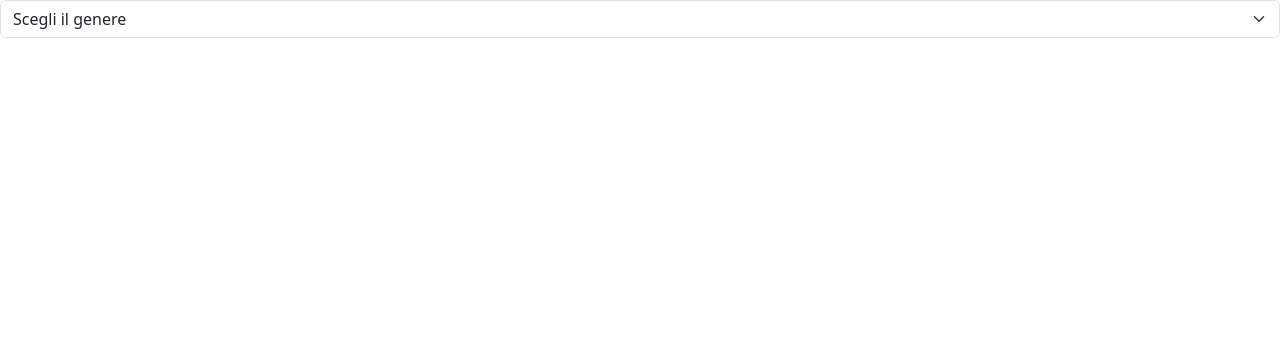
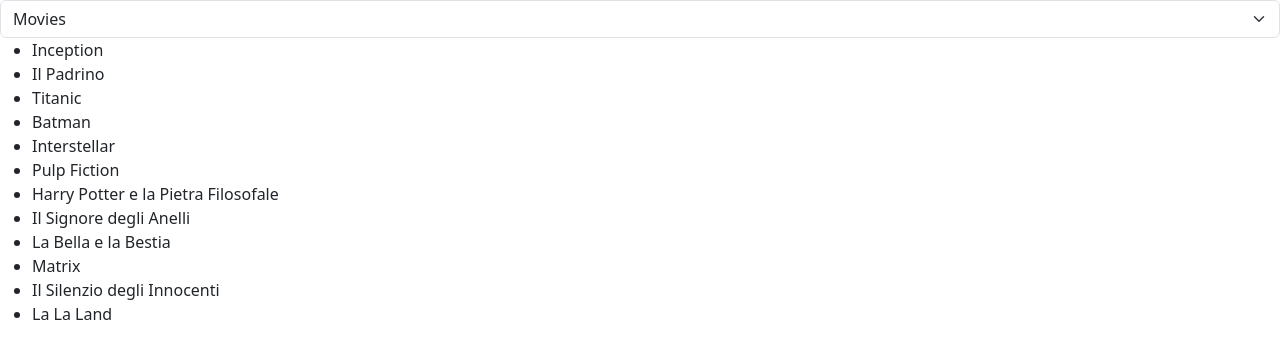
Before and after one commit to giulia-buonasperanza/react-movie-filter, a React (Vite) app: page / in a window 1280 px wide. Shown: the top 358 px of the page. Built offline with nearby package versions, Linux system fonts and the light colour scheme.

Commit message:
inserisco la useEffect per far in modo che si vedano solo i film di un determionato genere wuando clicco sulla select

```diff
--- a/src/App.jsx
+++ b/src/App.jsx
@@ -1,3 +1,4 @@
+import { use } from "react";
 import { useState } from "react";
 import { useEffect } from "react";
 
@@ -18,22 +19,36 @@
 
 function App() {
   const [selectedGenre, setSelectedGenre] = useState("");
+  const [moviesByGenre, setMoviesByGenre] = useState(movies);
 
   const changeInputHandler = (event) => {
     const target = event.target;
     const targetValue = target.value;
 
     setSelectedGenre(targetValue);
-  }
+  };
+
+  useEffect(() => {
+
+    if (selectedGenre === "") {
+      setMoviesByGenre(movies);
+    } else {
+      const moviesFiltered = movies.filter(movie => {
+        return movie.genre === selectedGenre;
+      });
+      setMoviesByGenre(moviesFiltered);
+    }
+
+  }, [selectedGenre]);
 
   return (
     <>
       <select
         className="form-select"
-        value= {selectedGenre}
+        value={selectedGenre}
         onChange={changeInputHandler}
       >
-        <option value="" disabled>Scegli il genere</option>
+        <option value="">Movies</option>
 
         <option value="Fantascienza">Fantascienza</option>
         <option value="Thriller">Thriller</option>
@@ -41,6 +56,12 @@
         <option value="Azione">Azione</option>
         <option value="Fantasy">Fantasy</option>
       </select>
+
+      <ul>
+        {moviesByGenre.map((movie, index) => { //Giuro che non lo faccio più
+          return <li key={index}>{movie.title}</li>
+        })}
+      </ul>
     </>
   );
 }
```
